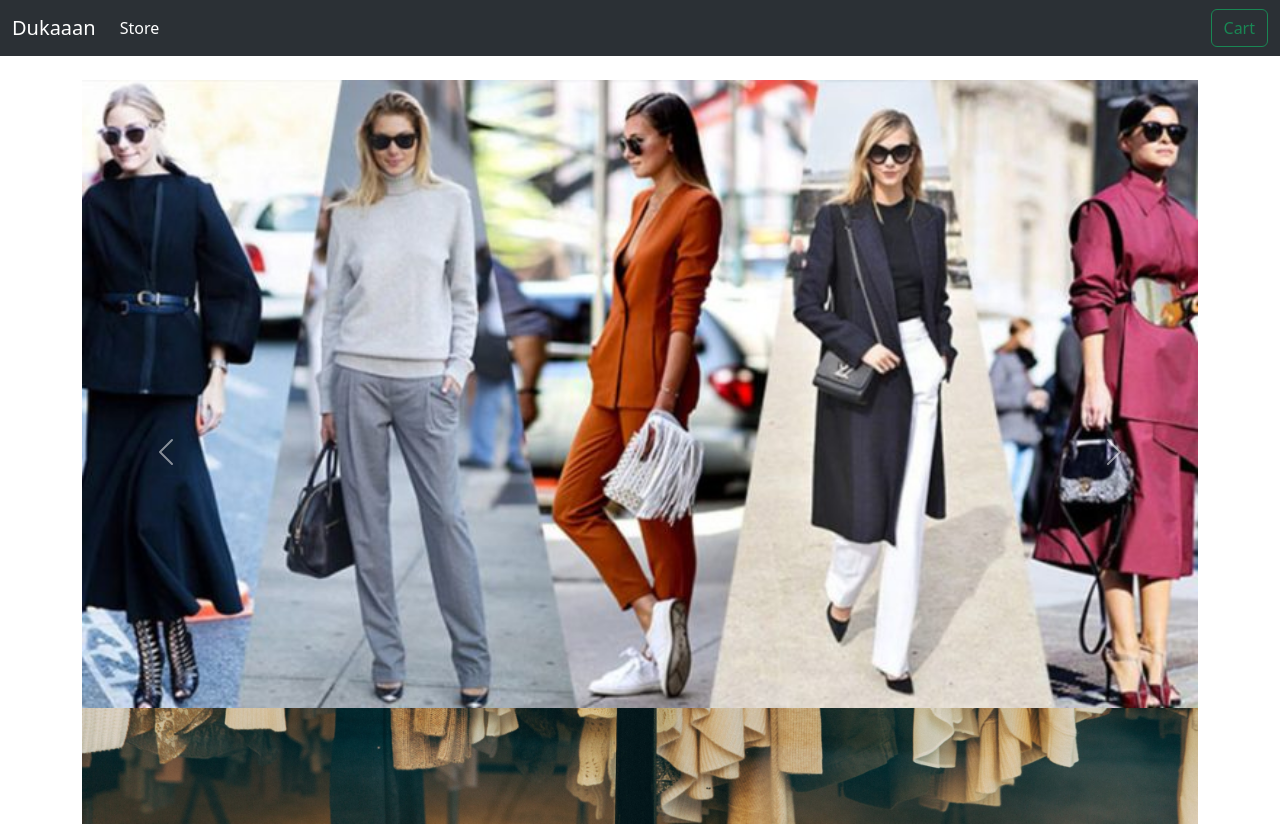
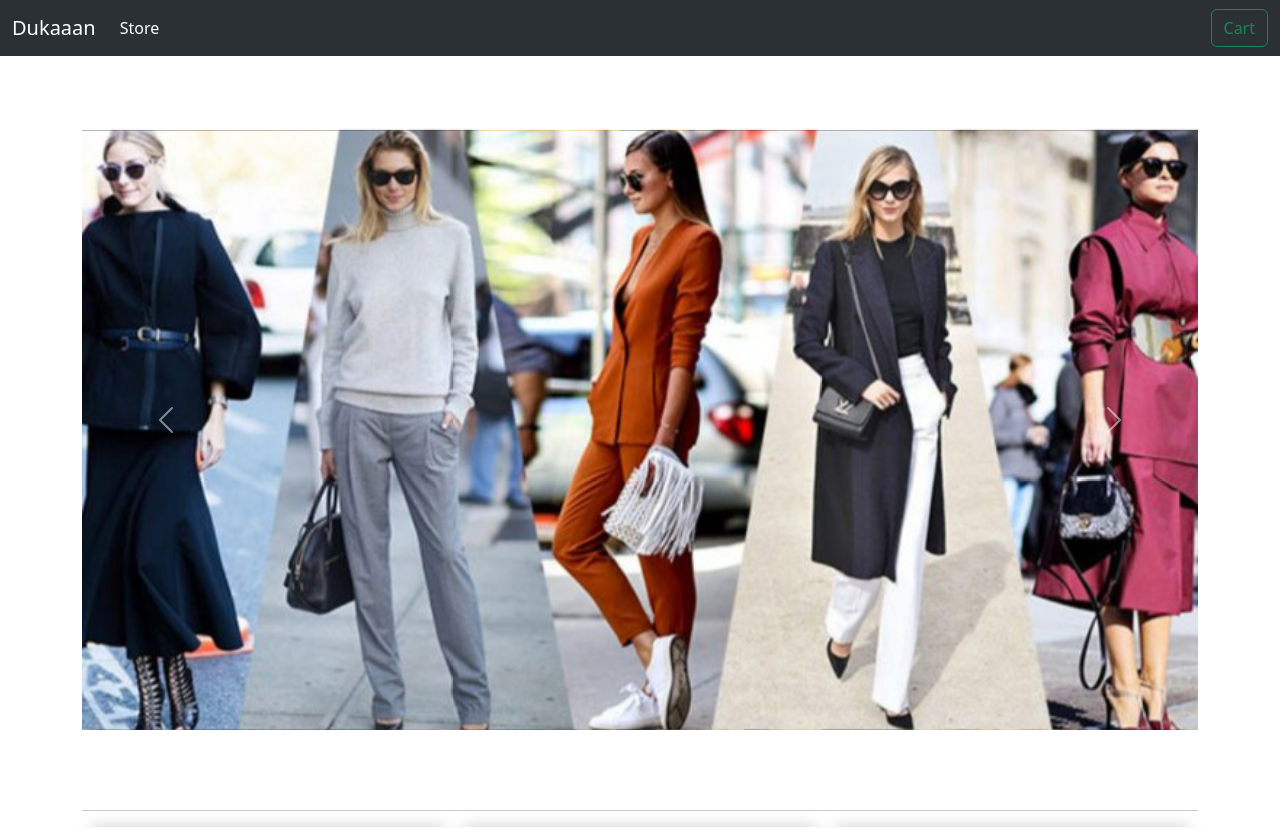
Before and after one commit to Mus-Muskan/Dukaaan, a Django app: page / in a window 1280 px wide. Shown: the top 828 px of the page. Run offline with Django 4.2, Linux system fonts and the light colour scheme.

Commit message:
Blocker 1: 'CSS styling overridden' resolved

```diff
--- a/ecommerce/settings.py
+++ b/ecommerce/settings.py
@@ -118,13 +118,12 @@ USE_TZ = True
 # Static files (CSS, JavaScript, Images)
 # https://docs.djangoproject.com/en/4.2/howto/static-files/
 
-STATIC_URL = 'static/'
+STATIC_URL = '/static/'
 
 STATICFILES_DIRS = [
     os.path.join(BASE_DIR, 'static')
 ]
 
-
 # Default primary key field type
 # https://docs.djangoproject.com/en/4.2/ref/settings/#default-auto-field
 
--- a/static/css/main.css
+++ b/static/css/main.css
@@ -1,5 +1,5 @@
 body{
-	background-color: hsl(0, 0%, 98%);
+	background-color: hsl(0, 0%, 100%);
 }
 
 h1,h2,h3,h4,h5,h6{
@@ -9,7 +9,6 @@ h1,h2,h3,h4,h5,h6{
 .box-element{
     box-shadow: 0 0 16px hsl(0, 0%, 80%);
     background-color: #fff;
-    border:2px solid red;
     border-radius: 4px;
     padding: 10px;
 }
@@ -24,6 +23,8 @@ h1,h2,h3,h4,h5,h6{
 
 .product{
 	border-radius: 0 0 4px 4px;
+	margin: 0 10px;
+	padding-top: 40px; /* Space above each product */
 }
 
 .bg-dark{
@@ -98,3 +99,29 @@ h1,h2,h3,h4,h5,h6{
 .hidden{
 	display: none!important;
 }
+
+.CarouselImage{
+    margin-top: 20px;
+    height: 800px;
+    width: 1000px;
+}
+
+.card{
+	align-self: center;
+}
+
+.carousel {
+    max-width: 1200px;
+    margin: auto; /* Centers the carousel */
+	margin-bottom: 80px; /* Adjust the space */
+	margin-top: 30px;
+}
+
+.carousel img {
+    max-height: 600px;
+    object-fit: cover; /* Ensures the images scale properly */
+}
+
+.row {
+    margin-top: 40px; /* Adjust the space above each column for product */
+}
--- a/store/templates/store/checkout.html
+++ b/store/templates/store/checkout.html
@@ -1,6 +1,7 @@
 {% extends 'store/main.html' %}
 <!-- Inherits main.html and gets rendered below navbar after routing-->
 {% load static %}
+<link rel="stylesheet" type="text/css" href="{% static 'css/main.css' %}">
 
 {% block content %}<!-- Dynamic content placeholder. -->
 
--- a/store/templates/store/main.html
+++ b/store/templates/store/main.html
@@ -1,5 +1,6 @@
 <!DOCTYPE html>
 {% load static %}
+<link rel="stylesheet" type="text/css" href="{% static 'css/main.css' %}">
 <!--this line ^ lets you reference static files like CSS, JS, images, fonts, etc., -->
 
 <html lang="en">
--- a/store/templates/store/store.html
+++ b/store/templates/store/store.html
@@ -1,8 +1,8 @@
-{% extends 'store/main.html' %}
+{% extends 'store/main.html' %} <!-- Adding the link to CSS in main.html because this line overrides the CSS-->
 <!-- Inherits main.html and gets rendered below navbar after routing-->
 {% load static %}
 <!--I have no idea why idea the css styling is not being imported
-will check back later-->
+will check back later, Update: checked back it's because of the extends statement at the top of the file-->
 <link rel="stylesheet" type="text/css" href="{% static 'css/main.css' %}">
 
 {% block content %} <!-- Dynamic content placeholder. -->
@@ -12,13 +12,13 @@ will check back later-->
 <div id="carouselExampleInterval" class="carousel slide" data-bs-ride="carousel">
     <div class="carousel-inner">
       <div class="carousel-item active" data-bs-interval="2000">
-        <img src="{% static 'images/carousel 1.png' %}" class="d-block w-100" alt="Image 1">
+        <img src="{% static 'images/carousel 1.png' %}" class="d-block w-100 CarouselImage" alt="Image 1">
       </div>
       <div class="carousel-item active" data-bs-interval="2000">
-        <img src="{% static 'images/carousel 2.png' %}" class="d-block w-100" alt="Image 2">
+        <img src="{% static 'images/carousel 2.png' %}" class="d-block w-100 CarouselImage" alt="Image 2">
       </div>
       <div class="carousel-item active" data-bs-interval="2000">
-        <img src="{% static 'images/carousel 3.png' %}" class="d-block w-100" alt="Image 3">
+        <img src="{% static 'images/carousel 3.png' %}" class="d-block w-100 CarouselImage" alt="Image 3">
       </div>
     </div>
     <button class="carousel-control-prev" type="button" data-bs-target="#carouselExampleInterval" data-bs-slide="prev">
@@ -30,13 +30,27 @@ will check back later-->
       <span class="visually-hidden">Next</span>
     </button>
   </div>
-
 <!--Carousel Ends-->
 <hr>
 <!--Product Cards Start-->
 <div class="container text-center">
   <div class="row align-items-start">
-          <div class="col box-element" style="width: 100px height 80px;" >
+
+    <div class="col box-element product d-flex justify-content-center" >
+
+      <div class="card" style="width: 18rem;">
+          <img src="{% static 'images/product 1.png' %}" class="card-img-top" alt="Product image">
+          <div class="card-body">
+            <h5 class="card-title">Product</h5>
+            <hr>
+            <a href="#" class="btn btn-primary">Add to Cart</a>
+            <h4 style = "display:inline-block; float:right">899/-</h4>
+          </div>
+        </div>
+
+      </div>
+
+    <div class="col box-element product d-flex justify-content-center">
 
       <div class="card" style="width: 18rem;">
           <img src="{% static 'images/product 1.png' %}" class="card-img-top" alt="Product image">
@@ -48,19 +62,8 @@ will check back later-->
         </div>
 
           </div>
-          <div class="col">
 
-            <div class="card" style="width: 18rem;">
-                <img src="{% static 'images/product 1.png' %}" class="card-img-top" alt="Product image">
-                <div class="card-body">
-                  <h5 class="card-title">Card title</h5>
-                  <p class="card-text">Some quick example text to build on the card title and make up the bulk of the card's content.</p>
-                  <a href="#" class="btn btn-primary">Go somewhere</a>
-                </div>
-              </div>
-
-          </div>
-          <div class="col">
+          <div class="col box-element product d-flex justify-content-center ">
 
             <div class="card" style="width: 18rem;">
                 <img src="{% static 'images/product 1.png' %}" class="card-img-top" alt="Product image">
@@ -77,4 +80,5 @@ will check back later-->
 
 <!--Product Cards End-->
 
+
 {% endblock content %}
```
Also changed, not shown: 2 other files. Lines whose indentation alone changed are shown as unchanged.
